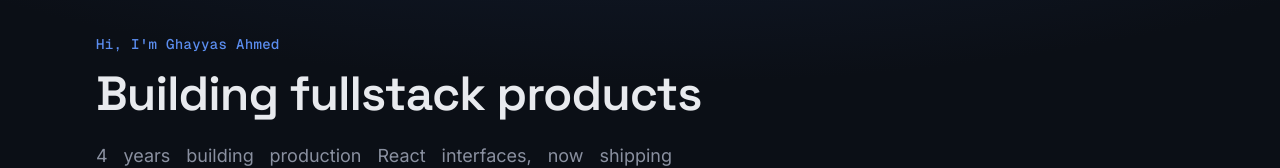
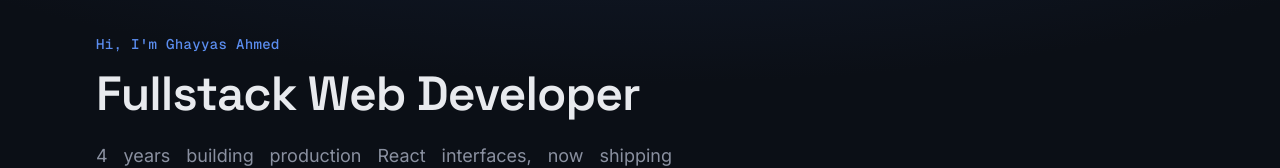
Before and after one commit to GhayyasAhmed/portfolio-website, a Next.js app: page / in a window 1280 px wide. Shown: the part 276-444 px from the top of the page. Built offline with nearby package versions, Linux system fonts and the light colour scheme; no server answers.

Commit message:
fix: about section

```diff
--- a/components/sections/Hero.tsx
+++ b/components/sections/Hero.tsx
@@ -22,7 +22,7 @@ export function Hero() {
           style={{ animationDelay: "80ms" }}
           className="animate-fade-up mt-4 max-w-3xl text-4xl font-semibold text-foreground sm:text-5xl md:text-5xl"
         >
-          Building fullstack products
+          Fullstack Web Developer
         </h1>
 
         <p
--- a/lib/constants.ts
+++ b/lib/constants.ts
@@ -19,8 +19,7 @@ export const SITE_NAME = "Ghayyas Ahmed";
 
 export const SITE_ROLE = "Full-Stack Web Developer";
 
-export const SITE_DESCRIPTION =
-  "Portfolio of Ghayyas Ahmed, a full-stack web developer with a frontend/React background, building production-grade web applications with Next.js and TypeScript.";
+export const SITE_DESCRIPTION = "Portfolio of Ghayyas Ahmed, a full-stack web developer with a frontend/React background, building production-grade web applications with Next.js and TypeScript.";
 
 export type NavLink = {
   label: string;
```
